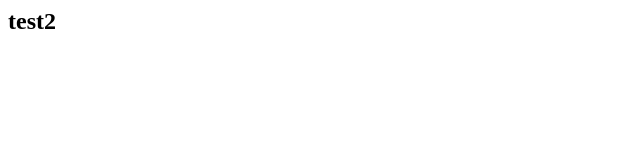
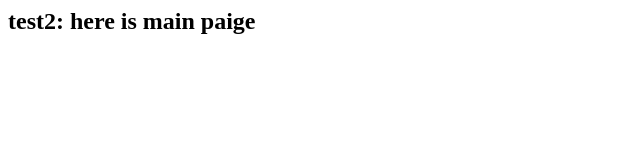
Before and after one commit to safeCCHS/safecchs.github.io, a plain HTML site: page index.html in a window 1280 px wide. Shown: the whole page, without its empty margins (0-640 px from the left). Drawn offline with Linux system fonts and the light colour scheme.

Commit message:
Update index.html
word

```diff
--- a/index.html
+++ b/index.html
@@ -1,3 +1,3 @@
 <html>
-  <h2>test2</h2>
+  <h2>test2: here is main paige</h2>
 </html>
```
